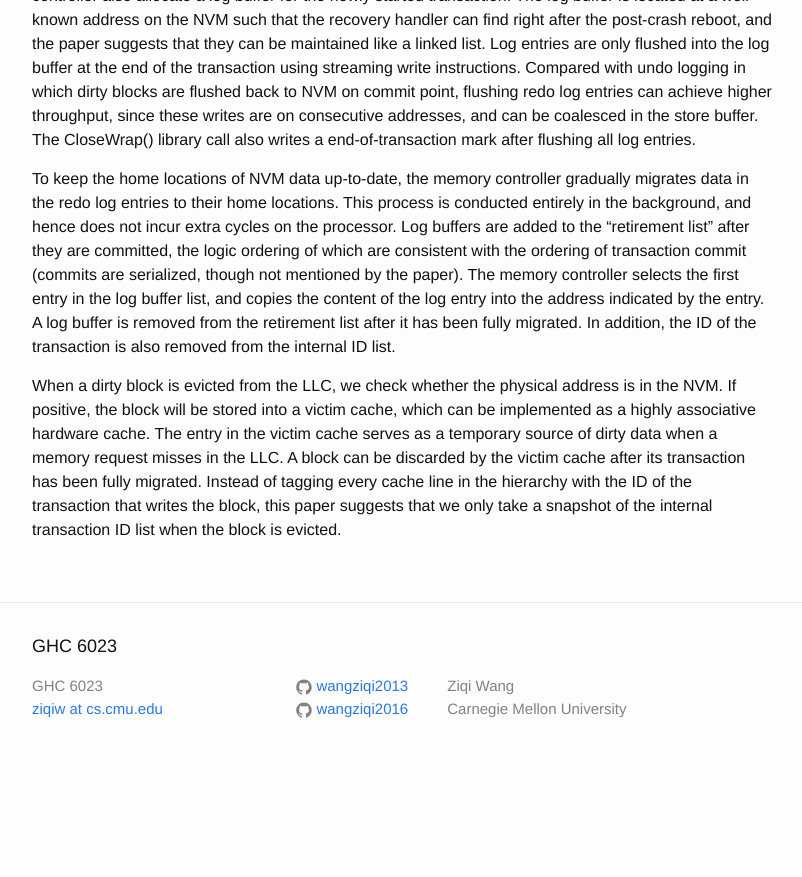
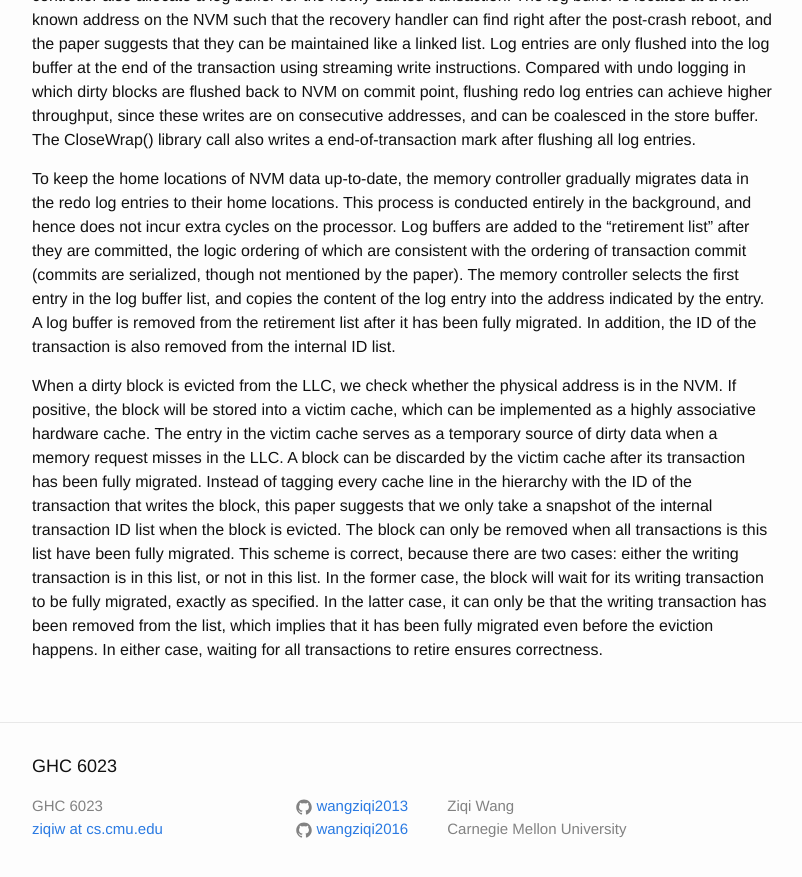
Before and after one commit to wangziqi2013/wangziqi2013.github.io, a Jekyll site: the page built from _posts/2019-08-26-atomic-persistence-for-scm.markdown, in a window 1280 px wide and 900 px high, scrolled down 1648 px. Shown: the top 877 px of the window, without its empty margins (238-1040 px from the left). Built offline with Jekyll 4.4.1, drawn with Linux system fonts in a browser that asks for light colours; before the commit the page ends 2428 px from its top, so only the background shows below that.

Commit message:
Finish migration

```diff
--- a/_posts/2019-08-26-atomic-persistence-for-scm.markdown
+++ b/_posts/2019-08-26-atomic-persistence-for-scm.markdown
@@ -76,4 +76,9 @@ block will be stored into a victim cache, which can be implemented as a highly a
 The entry in the victim cache serves as a temporary source of dirty data when a memory request misses in the LLC.
 A block can be discarded by the victim cache after its transaction has been fully migrated. Instead of tagging every
 cache line in the hierarchy with the ID of the transaction that writes the block, this paper suggests that we
-only take a snapshot of the internal transaction ID list when the block is evicted.
+only take a snapshot of the internal transaction ID list when the block is evicted. The block can only be removed
+when all transactions is this list have been fully migrated. This scheme is correct, because there are two cases:
+either the writing transaction is in this list, or not in this list. In the former case, the block will wait for its
+writing transaction to be fully migrated, exactly as specified. In the latter case, it can only be that the writing
+transaction has been removed from the list, which implies that it has been fully migrated even before the eviction happens.
+In either case, waiting for all transactions to retire ensures correctness.
```
